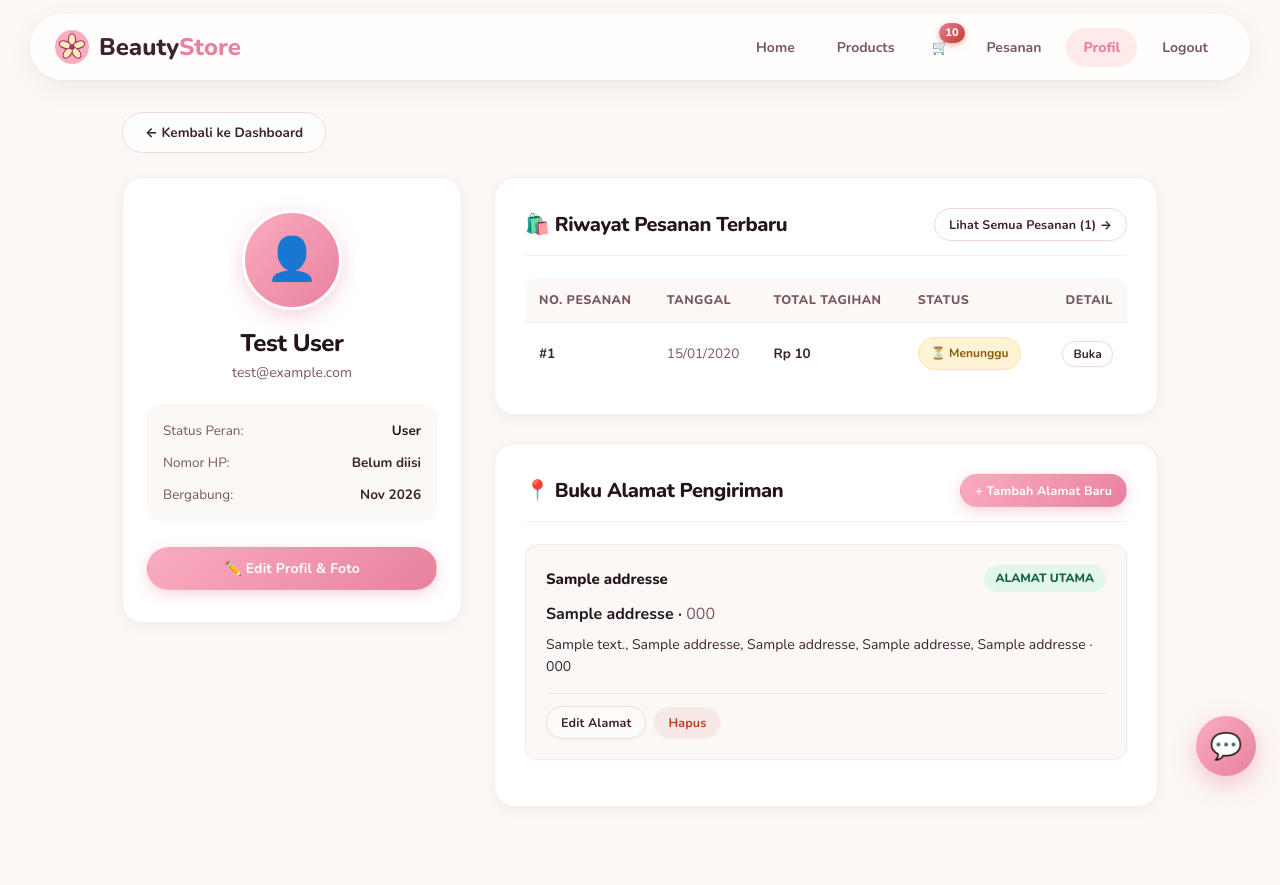
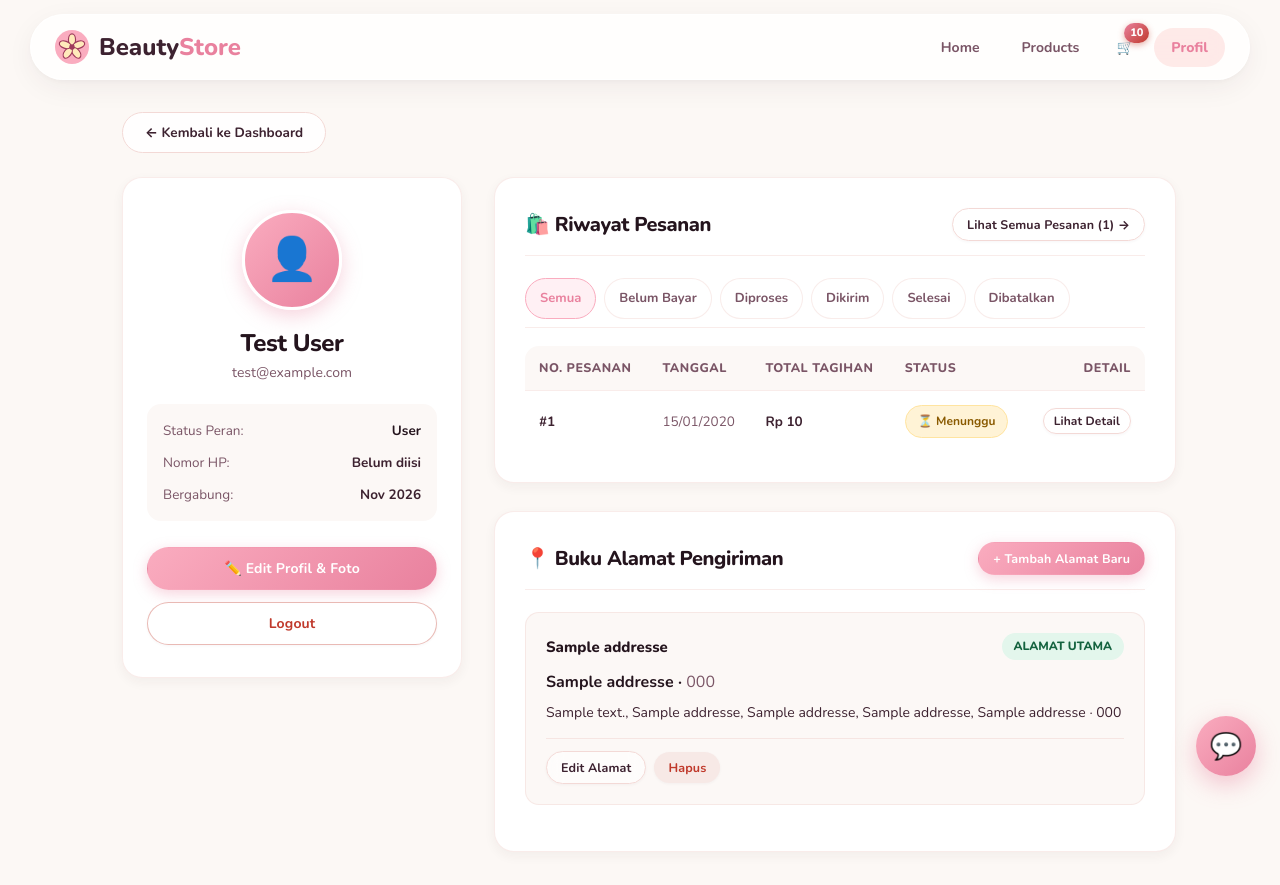
Before and after one commit to Zahrazr15/zradiance, a Laravel app: page /profile in a window 1280 px wide. Shown: the top 885 px of the page. Run offline with Laravel 12, Linux system fonts and the light colour scheme; a user stored in the database is signed in; data comes from the database, SQL or seed files in the repository; tables that the repository leaves empty hold one stand-in row (values such as "Sample post").

Commit message:
checkpoint: Beauty Store Batch 2 selesai
Co-authored-by: Copilot <223556219+Copilot@users.noreply.github.com>

```diff
--- a/resources/views/components/navbar.blade.php
+++ b/resources/views/components/navbar.blade.php
@@ -33,13 +33,7 @@
                         <span class="cart-badge" id="navCartBadge">{{ $cartCount > 99 ? '99+' : $cartCount }}</span>
                         @endif
                     </a>
-                    <a href="{{ route('orders.index') }}" class="{{ request()->routeIs('orders.*') ? 'active' : '' }}">Pesanan</a>
-                    <a href="{{ route('profile') }}" class="{{ request()->routeIs('profile') ? 'active' : '' }}">Profil</a>
-
-                    <form action="{{ route('logout') }}" method="POST" data-confirm="Yakin ingin logout?">
-                        @csrf
-                        <button type="submit">Logout</button>
-                    </form>
+                    <a href="{{ route('profile') }}" class="{{ request()->routeIs('profile', 'profile.*', 'orders.*') ? 'active' : '' }}">Profil</a>
                 @endif
             </div>
 
--- a/resources/views/profile.blade.php
+++ b/resources/views/profile.blade.php
@@ -165,6 +165,59 @@
         font-size: 13.5px;
     }
 
+    .order-status-tabs {
+        display: flex;
+        gap: 8px;
+        overflow-x: auto;
+        margin: 0 0 18px;
+        padding: 0 0 8px;
+        border-bottom: 1px solid var(--c-border-subtle);
+        scrollbar-width: thin;
+    }
+
+    .order-status-tab {
+        flex: 0 0 auto;
+        padding: 9px 14px;
+        border: 1px solid var(--c-border-subtle);
+        border-radius: var(--radius-pill);
+        background: #fff;
+        color: var(--c-ink-soft);
+        font-size: 13px;
+        font-weight: 700;
+        text-decoration: none;
+        transition: var(--transition);
+    }
+
+    .order-status-tab:hover,
+    .order-status-tab[aria-current="page"] {
+        border-color: var(--c-pink);
+        background: var(--c-pink-subtle);
+        color: var(--c-pink-strong);
+    }
+
+    .order-status-tab:focus-visible {
+        outline: 3px solid rgba(233, 129, 158, 0.3);
+        outline-offset: 2px;
+    }
+
+    .order-table-wrap {
+        overflow-x: auto;
+    }
+
+    .order-mini-table {
+        min-width: 620px;
+    }
+
+    .profile-logout-form {
+        margin-top: 12px;
+    }
+
+    .profile-logout-button {
+        width: 100%;
+        border-color: rgba(192, 57, 43, 0.35);
+        color: var(--c-danger);
+    }
+
     @media (max-width: 960px) {
         .profile-grid-layout { grid-template-columns: 1fr; }
         .user-card { position: static; }
@@ -236,25 +289,64 @@
             <a href="{{ route('profile.edit') }}" class="btn btn-primary" style="width:100%;margin-top:6px;">
                 ✏️ Edit Profil & Foto
             </a>
+
+            <form action="{{ route('logout') }}" method="POST" class="profile-logout-form" data-confirm="Yakin ingin logout?">
+                @csrf
+                <button type="submit" class="btn btn-outline profile-logout-button">Logout</button>
+            </form>
         </aside>
 
         {{-- RIGHT COLUMN: ORDERS HISTORY & ADDRESSES --}}
         <main class="profile-main-section">
 
-            {{-- 1. RIWAYAT PESANAN TERBARU --}}
+            {{-- 1. RIWAYAT PESANAN --}}
             @php
-                $recentOrders = Auth::user()->orders()->withCount('items')->latest()->take(5)->get();
+                $orderTabs = [
+                    'all' => 'Semua',
+                    'unpaid' => 'Belum Bayar',
+                    'processing' => 'Diproses',
+                    'shipped' => 'Dikirim',
+                    'completed' => 'Selesai',
+                    'cancelled' => 'Dibatalkan',
+                ];
+                $requestedOrderFilter = request()->query('order_filter');
+                $activeOrderFilter = is_string($requestedOrderFilter) && array_key_exists($requestedOrderFilter, $orderTabs)
+                    ? $requestedOrderFilter
+                    : 'all';
+                $orderQuery = Auth::user()->orders()
+                    ->select(['id', 'status', 'payment_status', 'total', 'created_at'])
+                    ->latest();
+
+                if ($activeOrderFilter === 'unpaid') {
+                    $orderQuery->where('status', 'pending')
+                        ->where('payment_status', 'unpaid');
+                } elseif ($activeOrderFilter !== 'all') {
+                    $orderQuery->where('status', $activeOrderFilter);
+                }
+
+                $recentOrders = $orderQuery->get();
+                $orderCount = Auth::user()->orders()->count();
             @endphp
             <div class="section-card">
                 <div class="section-card-header">
-                    <h2>🛍️ Riwayat Pesanan Terbaru</h2>
+                    <h2>🛍️ Riwayat Pesanan</h2>
                     <a href="{{ route('orders.index') }}" class="btn btn-outline btn-sm">
-                        Lihat Semua Pesanan ({{ Auth::user()->orders()->count() }}) →
+                        Lihat Semua Pesanan ({{ $orderCount }}) →
                     </a>
                 </div>
 
+                <nav class="order-status-tabs" aria-label="Filter status pesanan">
+                    @foreach($orderTabs as $filter => $label)
+                        <a
+                            href="{{ route('profile', ['order_filter' => $filter]) }}"
+                            class="order-status-tab"
+                            @if($activeOrderFilter === $filter) aria-current="page" @endif
+                        >{{ $label }}</a>
+                    @endforeach
+                </nav>
+
                 @if($recentOrders->count() > 0)
-                    <div class="table-wrap" style="border:0;box-shadow:none;">
+                    <div class="table-wrap order-table-wrap" style="border:0;box-shadow:none;">
                         <table class="table order-mini-table">
                             <thead>
                                 <tr>
@@ -276,7 +368,7 @@
                                     </td>
                                     <td style="text-align:right;">
                                         <a href="{{ route('orders.show', $order) }}" class="btn btn-outline btn-sm" style="padding:4px 10px;font-size:12px;">
-                                            Buka
+                                            Lihat Detail
                                         </a>
                                     </td>
                                 </tr>
@@ -286,8 +378,12 @@
                     </div>
                 @else
                     <div style="text-align:center;padding:30px 20px;color:var(--c-ink-soft);">
-                        <p style="margin-bottom:12px;">Belum ada pesanan aktif.</p>
-                        <a href="{{ route('products.index') }}" class="btn btn-outline btn-sm">Mulai Belanja</a>
+                        @if($activeOrderFilter === 'all')
+                            <p style="margin-bottom:12px;">Belum ada riwayat pesanan.</p>
+                            <a href="{{ route('products.index') }}" class="btn btn-outline btn-sm">Mulai Belanja</a>
+                        @else
+                            <p style="margin-bottom:12px;">Belum ada pesanan pada kategori ini.</p>
+                        @endif
                     </div>
                 @endif
             </div>
```
Also changed, not shown: resources/views/user/products/index.blade.php (+46 -44 lines).
